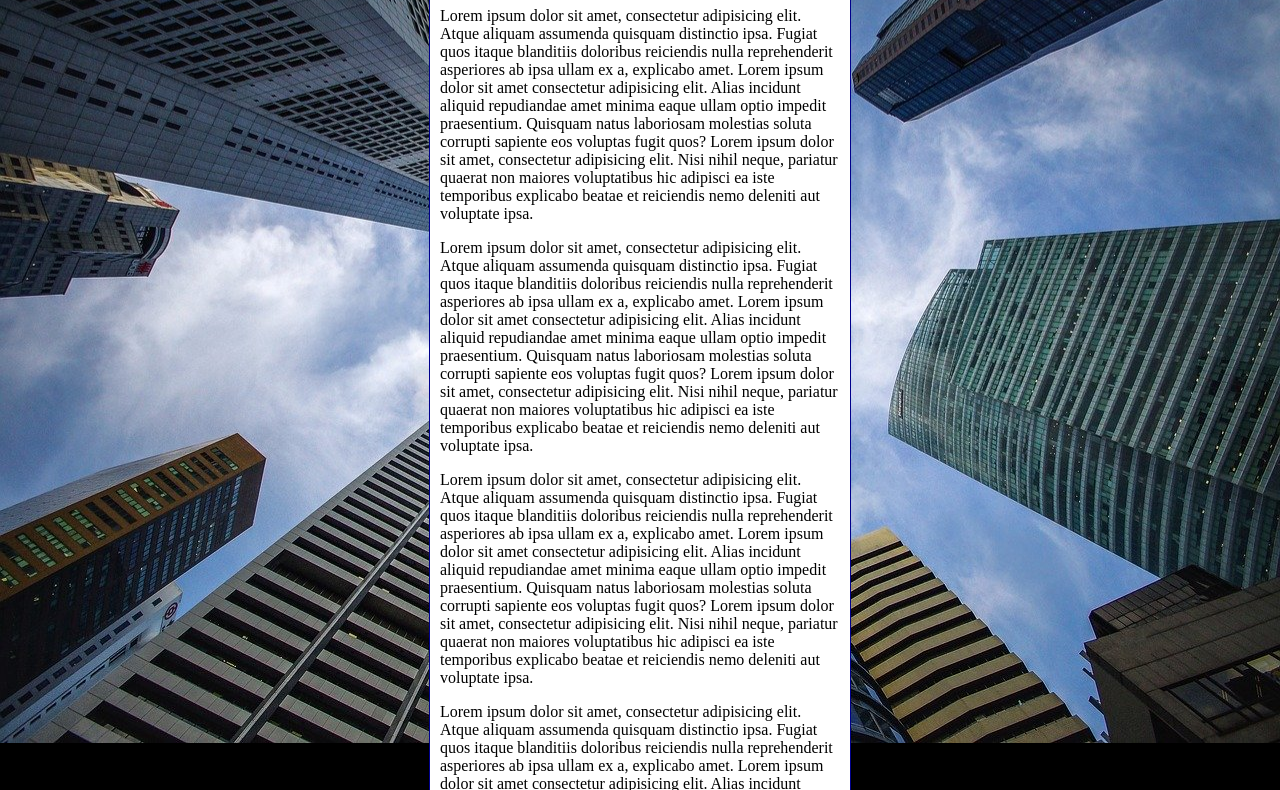
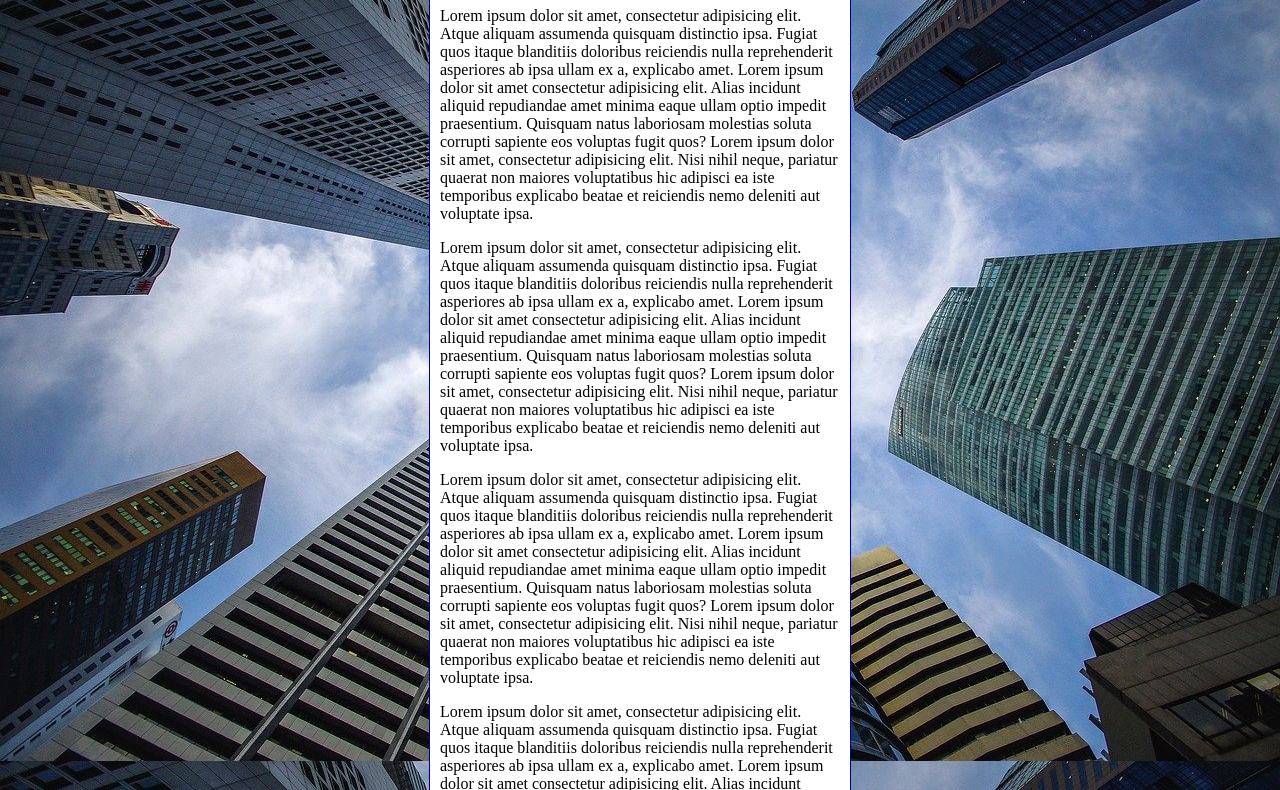
Before and after one commit to mJoaoLucas/html-e-css, a plain HTML site: page Exerc/ex22/fundo006.html in a window 1280 px wide. Shown: the part 92-882 px from the top of the page. Drawn offline with Linux system fonts and the light colour scheme.

Commit message:
Update fundo006.html

```diff
--- a/Exerc/ex22/fundo006.html
+++ b/Exerc/ex22/fundo006.html
@@ -4,7 +4,7 @@
     <meta charset="UTF-8">
     <meta http-equiv="X-UA-Compatible" content="IE=edge">
     <meta name="viewport" content="width=device-width, initial-scale=1.0">
-    <title>Document</title>
+    <title>fundo  fixo de tela</title>
     <style>
         body {
             height: 100vh;
@@ -13,10 +13,11 @@
             background-position: center center;
             background-repeat: no-repeat;
             background-size: cover;
+            background-attachment: fixed;
         }
         main {
             background-color: white;
-            width: 400px;
+            max-width: 400px;
             padding: 10px;
             margin: auto;
             border: 1px solid darkblue;
```
